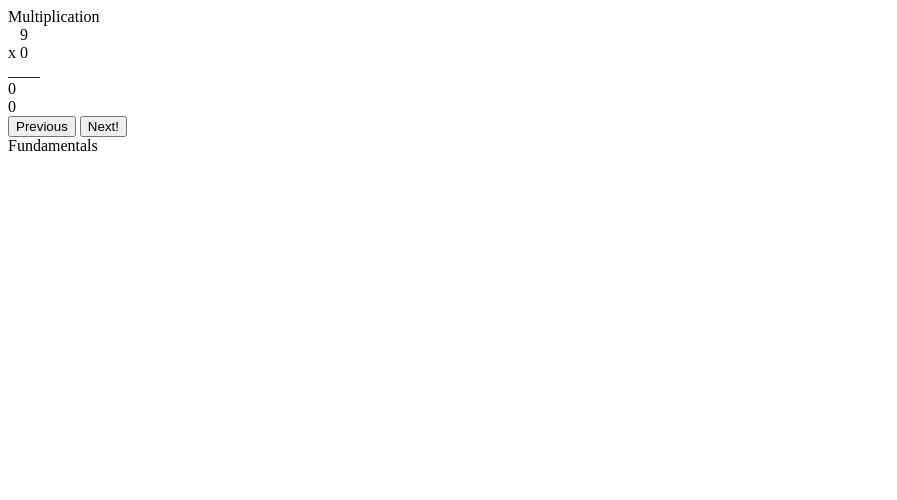
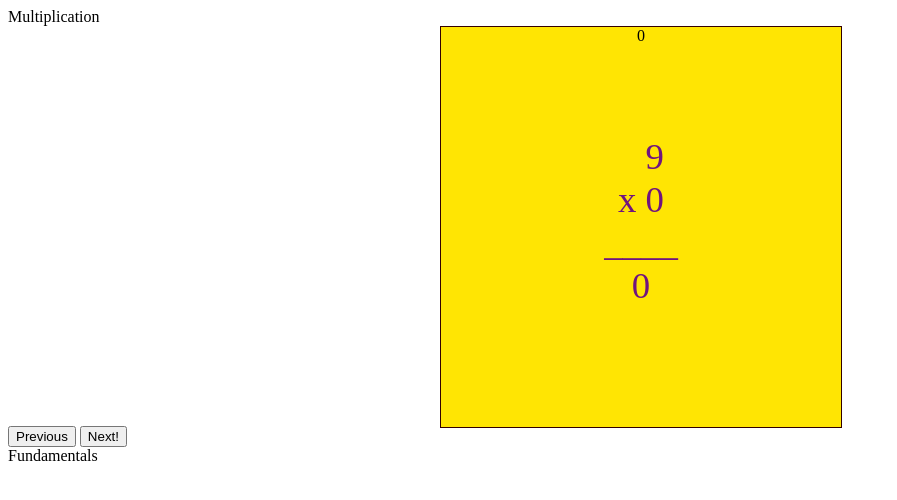
Before and after one commit to unboundedimages/flashcards, a website: page index.html in a window 1280 px wide. Shown: the whole page, without its empty margins (0-897 px from the left). Drawn offline with Linux system fonts and the light colour scheme.

Commit message:
working the css and styling.

```diff
--- a/cards.css
+++ b/cards.css
@@ -0,0 +1,50 @@
+.wrapper {
+	cursor: pointer;
+	height: 400px;
+	width: 400px;
+	perspective: 1200px;
+	position: relative;
+	margin: auto;
+	transition: ease-in;
+}
+
+.card {
+	height: 400px;
+	width: 400px;
+	position: absolute;
+	border: 1px solid #300;
+	transform-style: preserve-3d;
+	transition: all 0.4s ease-in-out;
+	background-color: rgb(255, 229, 3);
+}
+
+.card:hover {
+	transform: rotateY(180deg);
+	transition: all 0.4s ease-in-out;
+}
+
+.card #front_nine {
+	height: 165px;
+	width: 400px;
+	backface-visibility: hidden;
+	position: absolute;
+	overflow: hidden;
+	text-align: center;
+	/*background-color: rgba(255, 251, 251, 1);*/
+}
+
+.card #stars {
+	height: 400px;
+	width: 400px;
+	text-align: center;
+	transform: rotateY(180deg);
+}
+
+#front_nine{
+	color: #333;
+	font-size: 2.3em;
+	/*position: absolute;*/
+	/*top: 86px;*/
+	padding-top: 27%;
+	color: rgb(112, 20, 127);
+}
--- a/index.html
+++ b/index.html
@@ -3,17 +3,30 @@
 <head>
 	<title>Flash Cards</title>
 	<meta charset="utf-8">
+	<link rel="stylesheet" type="text/css" href="cards.css">
 </head>
 <body>
 	<header>Multiplication</header>
 	<div class="wrapper">
-		<div id="front_nine">
-			<div id="multiplier">&nbsp;&nbsp;&nbsp;9</div>
-			<div id="operator">x <span id="multiplicand"></span></div>
-			<div id="line">____</div>
-			<div id="product">0	</div>
+		<div class ="card">
+			<div id="front_nine">
+				<div id="multiplier">
+					&nbsp;&nbsp;&nbsp;9
+				</div>
+				<div id="operator">
+					x <span id="multiplicand"></span>
+				</div>
+				<div id="line">
+					____
+				</div>
+				<div id="product">
+					0
+				</div>
+			</div>
+			<div id="stars">
+				0
+			</div>
 		</div>
-		<div id="stars">0</div>
 	</div>
 	<div>
 		<button onclick="Prev();">Previous</button>
```
Also changed, not shown: app.js (+15 -1 lines).
